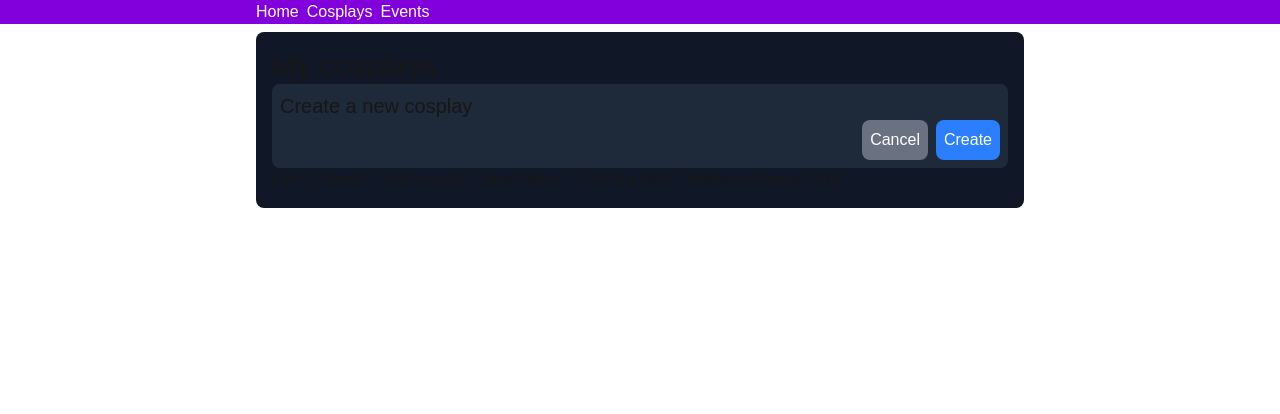
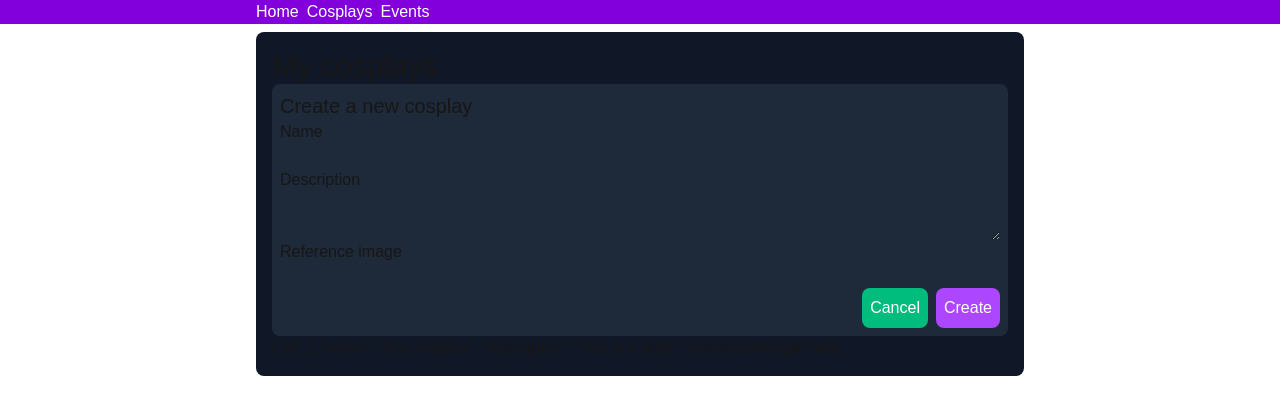
Before and after one commit to andrewliden/cosplay-planner, a Next.js app in the folder next-cosplanner/next-frontend/: page /cosplays in a window 1280 px wide. Both pictures are taken after a click on the button "Create a new cosplay". Shown: the top 414 px of the page. Built offline with nearby package versions, Linux system fonts and the light colour scheme.

Commit message:
create a basic, non-functional form

```diff
--- a/next-cosplanner/next-frontend/src/components/CreateNewCosplay.tsx
+++ b/next-cosplanner/next-frontend/src/components/CreateNewCosplay.tsx
@@ -9,15 +9,35 @@ export default function CreateNewCosplay(){
                 <h2 className='text-xl'>
                     Create a new cosplay
                 </h2>
+                <div>
+                    <label className='flex flex-col'>
+                        Name
+                        <input
+                            required
+                        />
+                    </label>
+                    <label className='flex flex-col'>
+                        Description
+                        <textarea
+                            required
+                        />
+                    </label>
+                    <label className='flex flex-col'>
+                        Reference image
+                        <input
+                            type='url'
+                        />
+                    </label>
+                </div>
                 <div className='flex justify-end gap-2'>
                     <button
-                        className='rounded-lg p-2 bg-gray-500 hover:bg-gray-400 text-white'
+                        className='rounded-lg p-2 bg-secondary-500 hover:bg-secondary-400 text-white'
                         onClick={() => {setIsCreating(false);}}
                     >
                         Cancel
                     </button>
                     <button
-                        className='rounded-lg p-2 bg-blue-500 hover:bg-blue-400 text-white'
+                        className='rounded-lg p-2 bg-primary-500 hover:bg-primary-400 text-white'
                         type='submit'
                     >
                         Create
@@ -28,7 +48,7 @@ export default function CreateNewCosplay(){
     } else {
         return (
             <button
-                className='rounded-lg p-2 bg-blue-500 hover:bg-blue-400 text-white'
+                className='rounded-lg p-2 bg-primary-500 hover:bg-primary-400 text-white'
                 onClick={() => {setIsCreating(true);}}
             >
                 Create a new cosplay
```
